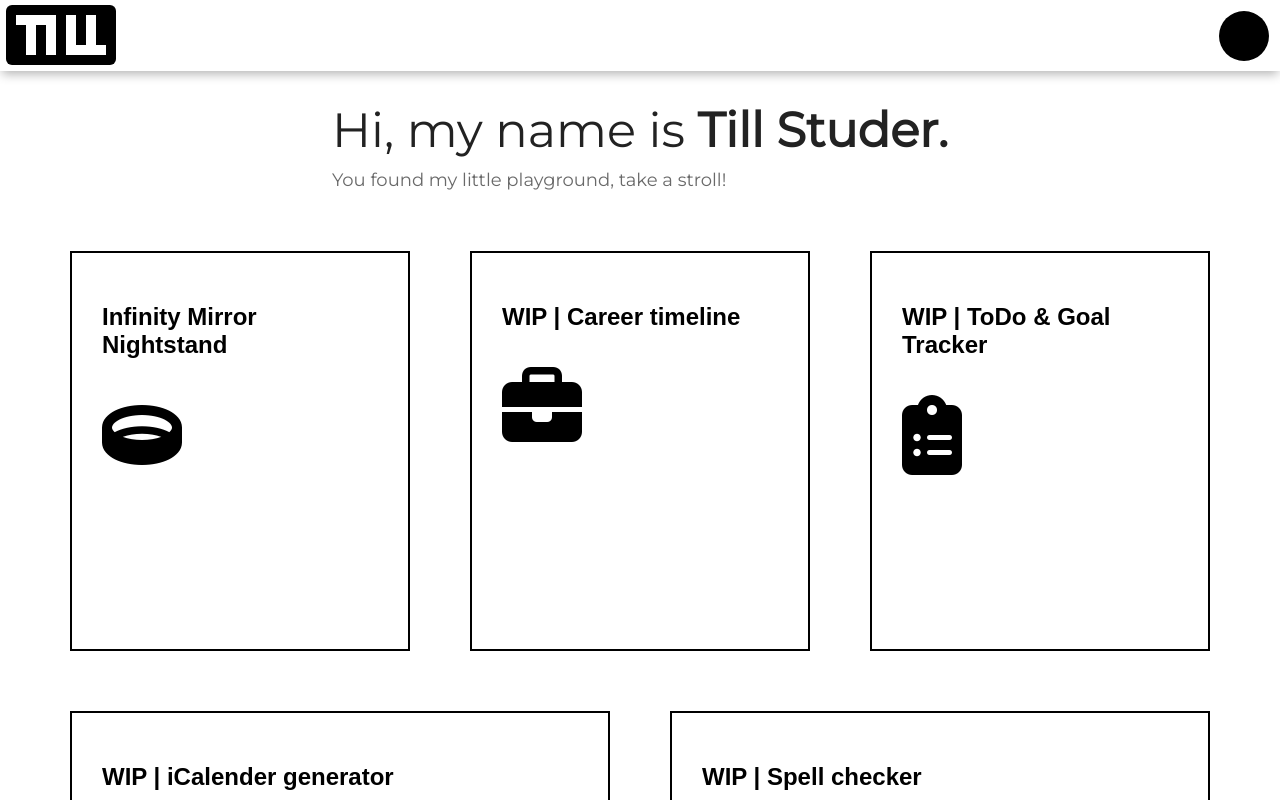
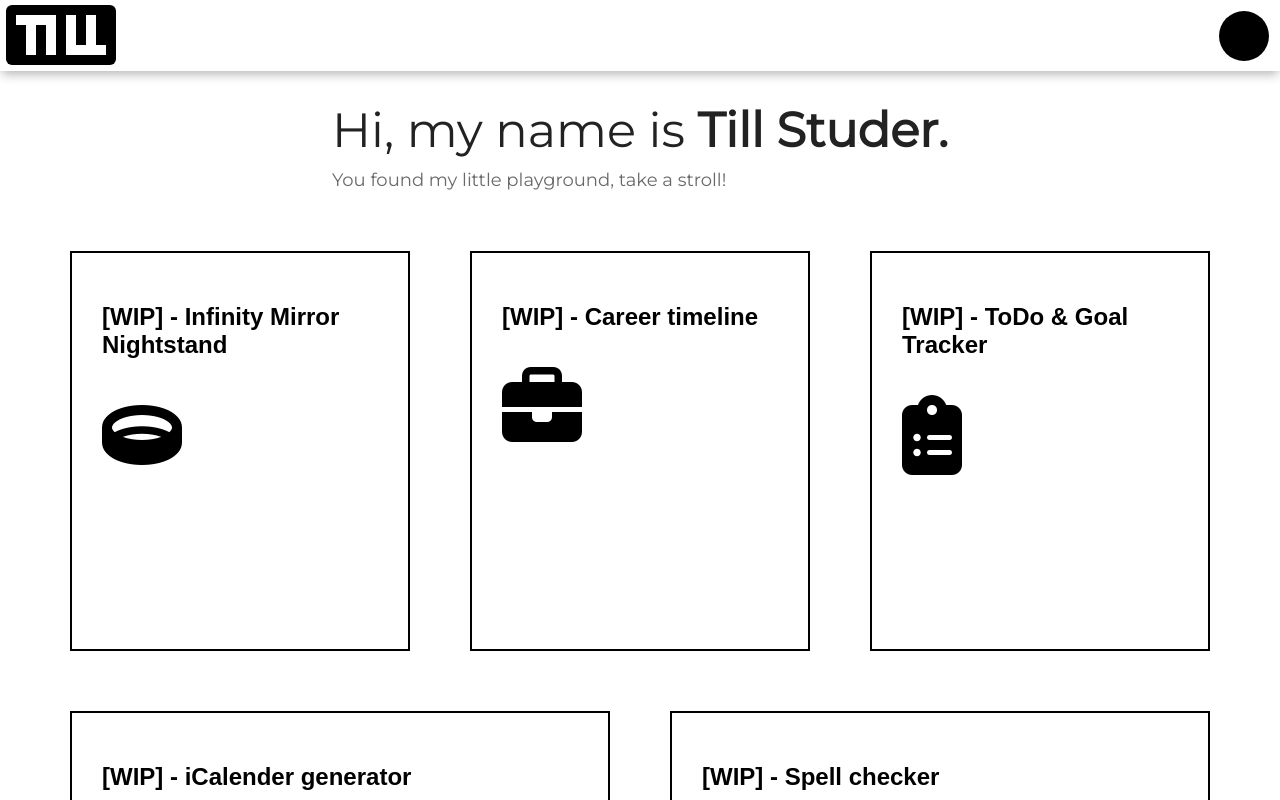
Before and after one commit to tillstuder/personal-webpage, an Angular app: page /home in a window 1280 px wide. Shown: the top 800 px of the page. Built offline with nearby package versions, Linux system fonts and the light colour scheme.

Commit message:
changed WIP style

```diff
--- a/src/app/project-cards/project-cards.component.html
+++ b/src/app/project-cards/project-cards.component.html
@@ -3,13 +3,13 @@
         <div class="card">
             <a href="nightstand">
                 <div class="card--display">
-                    <h2>Infinity Mirror Nightstand</h2>
+                    <h2>[WIP] - Infinity Mirror Nightstand</h2>
                     <br>
                     <br>
                     <i class="fas fa-ring fa-5x"></i>
                 </div>
                 <div class="card--hover">
-                    <h2>Infinity Mirror Nightstand</h2>
+                    <h2>[WIP] - Infinity Mirror Nightstand</h2>
                     <p>
                         This is an old project of mine which I digitalized and expanded a bit by adding a 3D model of the Nightstand I built.
                     </p>
@@ -24,13 +24,13 @@
         <div class="card">
             <a href="career">
                 <div class="card--display">
-                    <h2>WIP | Career timeline</h2>
+                    <h2>[WIP] - Career timeline</h2>
                     <br>
                     <br>
                     <i class="fas fa-briefcase fa-5x"></i>
                 </div>
                 <div class="card--hover">
-                    <h2>WIP | Career timeline</h2>
+                    <h2>[WIP] - Career timeline</h2>
                     <p>
                         This is a timeline of all my work experiences and educational path.
                     </p>
@@ -46,13 +46,13 @@
         <div class="card">
             <a href="todo-goal-tracker">
                 <div class="card--display">
-                    <h2>WIP | ToDo & Goal Tracker</h2>
+                    <h2>[WIP] - ToDo & Goal Tracker</h2>
                     <br>
                     <br>
                     <i class="fas fa-clipboard-list fa-5x"></i>
                 </div>
                 <div class="card--hover">
-                    <h2>WIP | ToDo & Goal Tracker</h2>
+                    <h2>[WIP] - ToDo & Goal Tracker</h2>
                     <p>
                         This is a little app which lets me organize my ToDo's and Goals.
                     </p>
@@ -67,13 +67,13 @@
         <div class="card">
             <a href="ics-generator">
                 <div class="card--display">
-                    <h2>WIP | iCalender generator</h2>
+                    <h2>[WIP] - iCalender generator</h2>
                     <br>
                     <br>
                     <i class="fas fa-calendar-day fa-5x"></i>
                 </div>
                 <div class="card--hover">
-                    <h2>WIP | iCalender generator</h2>
+                    <h2>[WIP] - iCalender generator</h2>
                     <p>
                         This is a little app which lets you create .ics files to share with anybody.
                     </p>
@@ -88,13 +88,13 @@
         <div class="card">
             <a href="spellchecker">
                 <div class="card--display">
-                    <h2>WIP | Spell checker</h2>
+                    <h2>[WIP] - Spell checker</h2>
                     <br>
                     <br>
                     <i class="fas fa-spell-check fa-5x"></i>
                 </div>
                 <div class="card--hover">
-                    <h2>WIP | Spell checker</h2>
+                    <h2>[WIP] - Spell checker</h2>
                     <p>
                         This is a little app which lets me fix my spelling mistakes from any device, with the comfort of knowing that none of the input data is stored.
                     </p>
```
